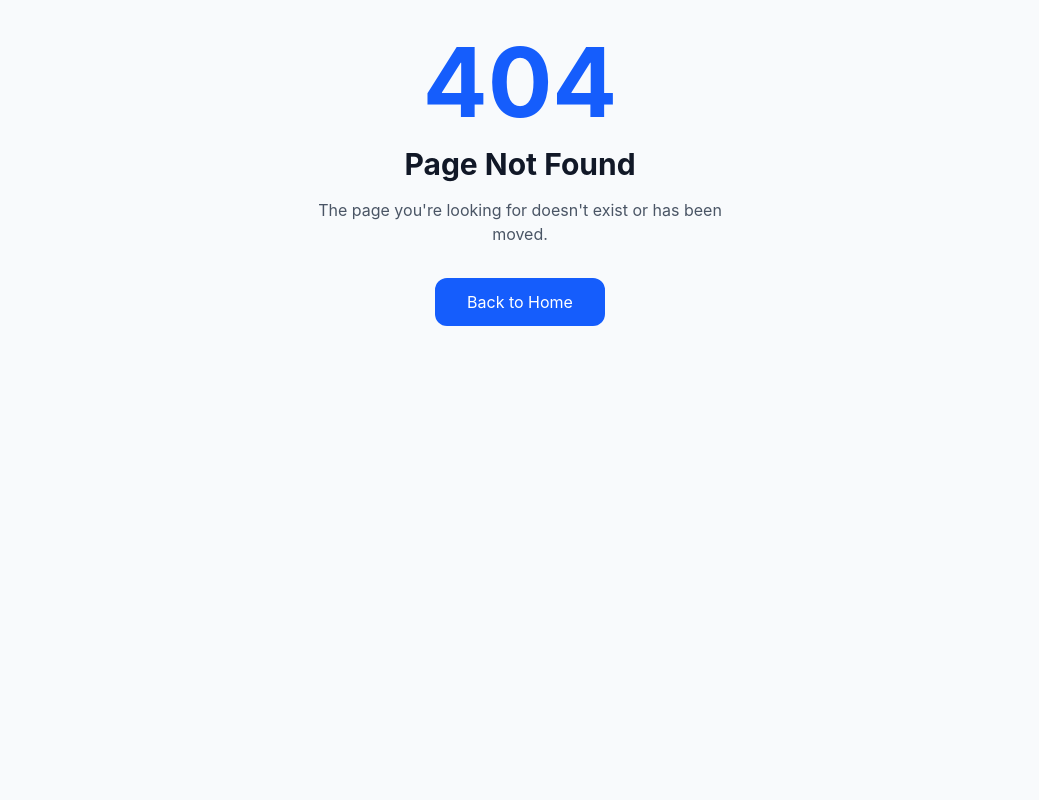
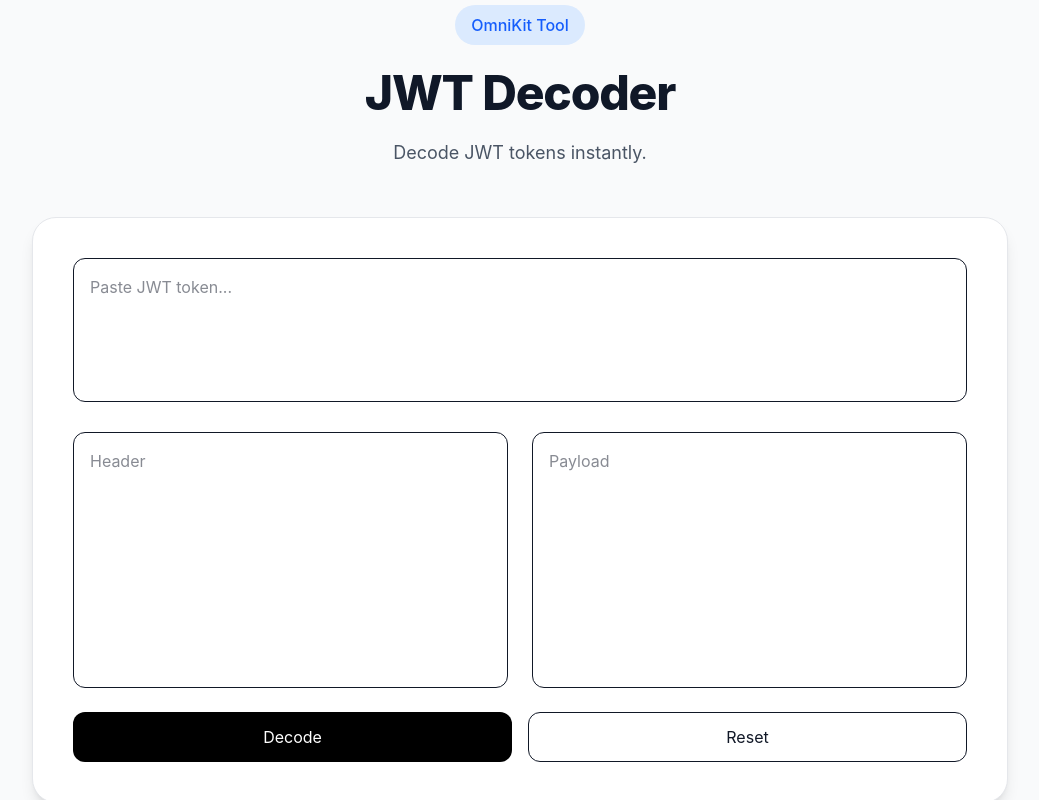
Before and after one commit to Subhashkolanu/OmniKit, a React (Vite) app: page /tools/jwt-decoder in a window 1280 px wide. Before the commit this address had no page. Shown: the part 220-1020 px from the top of the page, without its empty margins (120-1159 px from the left). Before the commit the page ends 800 px from the top, so only its background shows below. Built offline with nearby package versions, Linux system fonts and the light colour scheme.

Commit message:
feat: Add JWT decodedr

```diff
--- a/src/App.jsx
+++ b/src/App.jsx
@@ -27,6 +27,7 @@ import Base64Converter from "./tools/Base64Converter";
 import URLEncoderDecoder from "./tools/URLEncoderDecoder";
 import MarkdownPreview from "./tools/MarkdownPreview";
 import LoremIpsumGenerator from "./tools/LoremIpsumGenerator";
+import JWTDecoder from "./tools/JWTDecoder";
 
 import ScrollToTop from "./components/ScrollToTop";
 
@@ -135,6 +136,9 @@ function App() {
 <Route
   path="/tools/lorem-ipsum-generator"
   element={<LoremIpsumGenerator />}
+/><Route
+  path="/tools/jwt-decoder"
+  element={<JWTDecoder />}
 />
 
         {/* 404 */}
--- a/src/data/tools.js
+++ b/src/data/tools.js
@@ -163,6 +163,14 @@ const tools = [
   icon: "📃",
   path: "/tools/lorem-ipsum-generator",
 },
+{
+  id: 22,
+  name: "JWT Decoder",
+  category: "Developer",
+  description: "Decode JWT tokens instantly.",
+  icon: "🔑",
+  path: "/tools/jwt-decoder",
+},
 ];
 
 export default tools;
--- /dev/null
+++ b/src/tools/JWTDecoder/index.jsx
@@ -0,0 +1,81 @@
+import { useState } from "react";
+import ToolLayout from "../../layouts/ToolLayout";
+
+export default function JWTDecoder() {
+  const [token, setToken] = useState("");
+  const [header, setHeader] = useState("");
+  const [payload, setPayload] = useState("");
+
+  function decodeJWT() {
+    try {
+      const parts = token.split(".");
+
+      if (parts.length !== 3) {
+        alert("Invalid JWT token.");
+        return;
+      }
+
+      const decode = (str) =>
+        JSON.stringify(
+          JSON.parse(atob(str.replace(/-/g, "+").replace(/_/g, "/"))),
+          null,
+          2
+        );
+
+      setHeader(decode(parts[0]));
+      setPayload(decode(parts[1]));
+    } catch {
+      alert("Unable to decode JWT.");
+    }
+  }
+
+  function resetTool() {
+    setToken("");
+    setHeader("");
+    setPayload("");
+  }
+
+  return (
+    <ToolLayout
+      title="JWT Decoder"
+      description="Decode JWT tokens instantly."
+    >
+      <textarea
+        value={token}
+        onChange={(e) => setToken(e.target.value)}
+        placeholder="Paste JWT token..."
+        className="w-full h-36 border rounded-xl p-4 resize-none"
+      />      <div className="grid md:grid-cols-2 gap-6 mt-6">
+        <textarea
+          value={header}
+          readOnly
+          placeholder="Header"
+          className="h-64 border rounded-xl p-4 resize-none"
+        />
+
+        <textarea
+          value={payload}
+          readOnly
+          placeholder="Payload"
+          className="h-64 border rounded-xl p-4 resize-none"
+        />
+      </div>
+
+      <div className="grid grid-cols-2 gap-4 mt-6">
+        <button
+          onClick={decodeJWT}
+          className="bg-black text-white py-3 rounded-xl"
+        >
+          Decode
+        </button>
+
+        <button
+          onClick={resetTool}
+          className="border py-3 rounded-xl"
+        >
+          Reset
+        </button>
+      </div>
+    </ToolLayout>
+  );
+}
```
